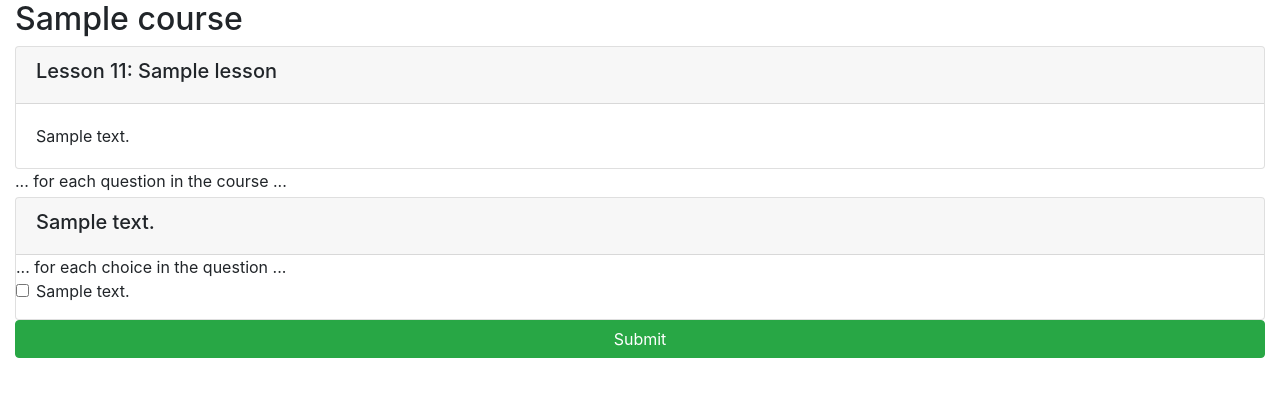
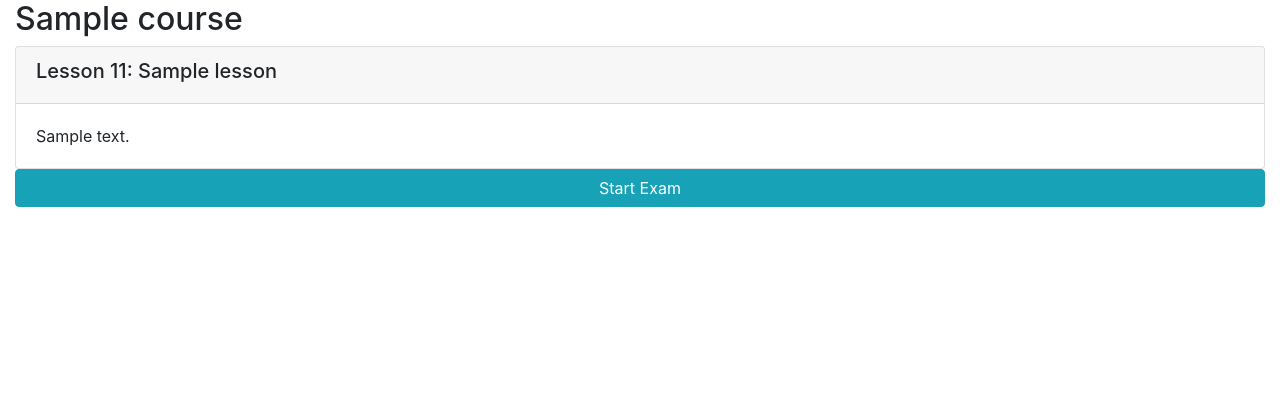
Before and after one commit to Thales36/Django_project, a Django app: template onlinecourse/templates/onlinecourse/course_detail_bootstrap.html in a window 1280 px wide. Shown: the part 56-453 px from the top of the page. Run offline with Django 3.2, Linux system fonts and the light colour scheme; the template is opened without the code that fills it: most values are stand-ins (such as "Sample title", 1, 10 or a date in 2020); some libraries are stand-ins or nearby versions.

Commit message:
Update course_detail_bootstrap.html

```diff
--- a/onlinecourse/templates/onlinecourse/course_detail_bootstrap.html
+++ b/onlinecourse/templates/onlinecourse/course_detail_bootstrap.html
@@ -62,6 +62,38 @@
                 </div>
 
             -->
+            <button data-toggle="collapse" data-target="#exam"
+                 class="btn btn-info" role="button" style="width:100%">
+                Start Exam</button>
+
+            <div id="exam" class="collapse">
+                 {% if user.is_authenticated %}
+                    <form id="questionform" action="{% url 'onlinecourse:submit' course.id %}" method="post">
+                         {% for question in course.question_set.all %}
+                        <div class="card mt-1">
+                            <div class="card-header">
+                                <h5>{{question.title}}</h5>
+                            </div>
+                            {% csrf_token %}
+                            <b>{{question.text}}</b><br/>
+                            <div class="form-group">
+                                {% for choice in question.choice_set.all %}
+                                    <div class="form-check">
+                                        <label class="form-check-label">
+                                            <input type="checkbox" name="choice_{{choice.id}}"
+                                                class="form-check-input" id="{{choice.id}}"
+                                                value="{{choice.id}}">{{ choice.text }}
+                                        </label>
+                                    </div>
+                                {% endfor %}
+                            </div>
+                        </div>
+                        {% endfor %}
+                         <input class="btn btn-success btn-block" type="submit" value="Submit">
+                    </form>
+                 {% endif %}
+            </div>
+
 
             <!-- <HINT> If user is authenticated, show course exam with a list of question -->
 
@@ -75,28 +107,7 @@
             <input type="check" name="choice_{{choice.id}}" id="{{choice.id}}" ...>
             -->
 
-            <!-- A choice submission form example -->
-            <form id="questionform" action="point to a submit view" method="post">
-                        ... for each question in the course ...
-                        <div class="card mt-1">
-                            <div class="card-header"><h5>{{ question.question_text}}</h5></div>
-                            {% csrf_token %}
-                            <div class="form-group">
-                               ... for each choice in the question ...
-                                <div class="form-check">
-                                    <label class="form-check-label">
-                                        <input type="checkbox" name="choice_{{choice.id}}"
-                                               class="form-check-input" id="{{choice.id}}"
-                                               value="{{choice.id}}">{{ choice.choice_text }}
-                                    </label>
-                                </div>
-                            </div>
-                        </div>
-                    <input class="btn btn-success btn-block" type="submit" value="Submit">
-            </form>
 
-            <!--Check here to see more details Bootstrap checkbox
-             https://www.w3schools.com/bootstrap4/bootstrap_forms_inputs.asp-->
     </div>
 </body>
 </html>
```
